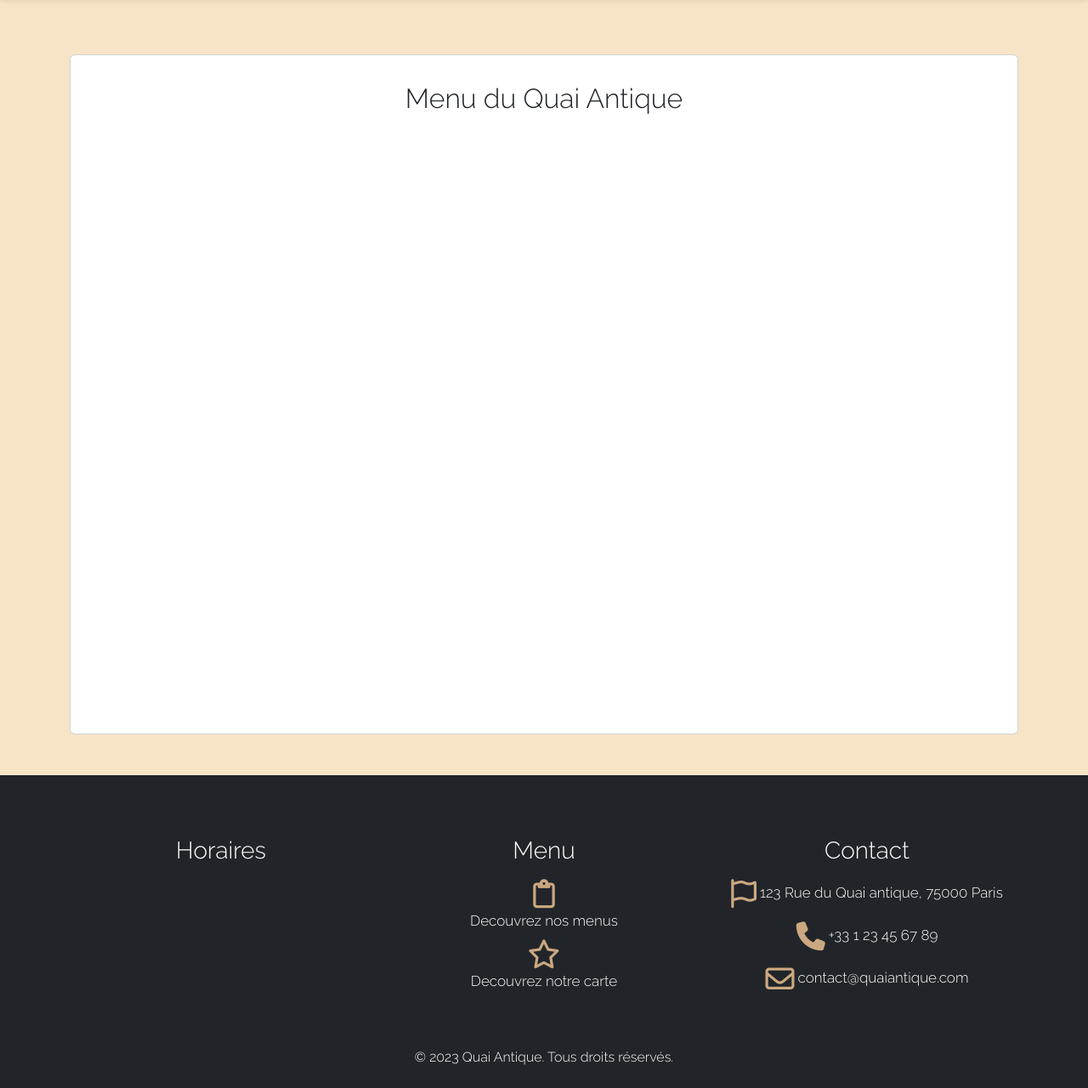
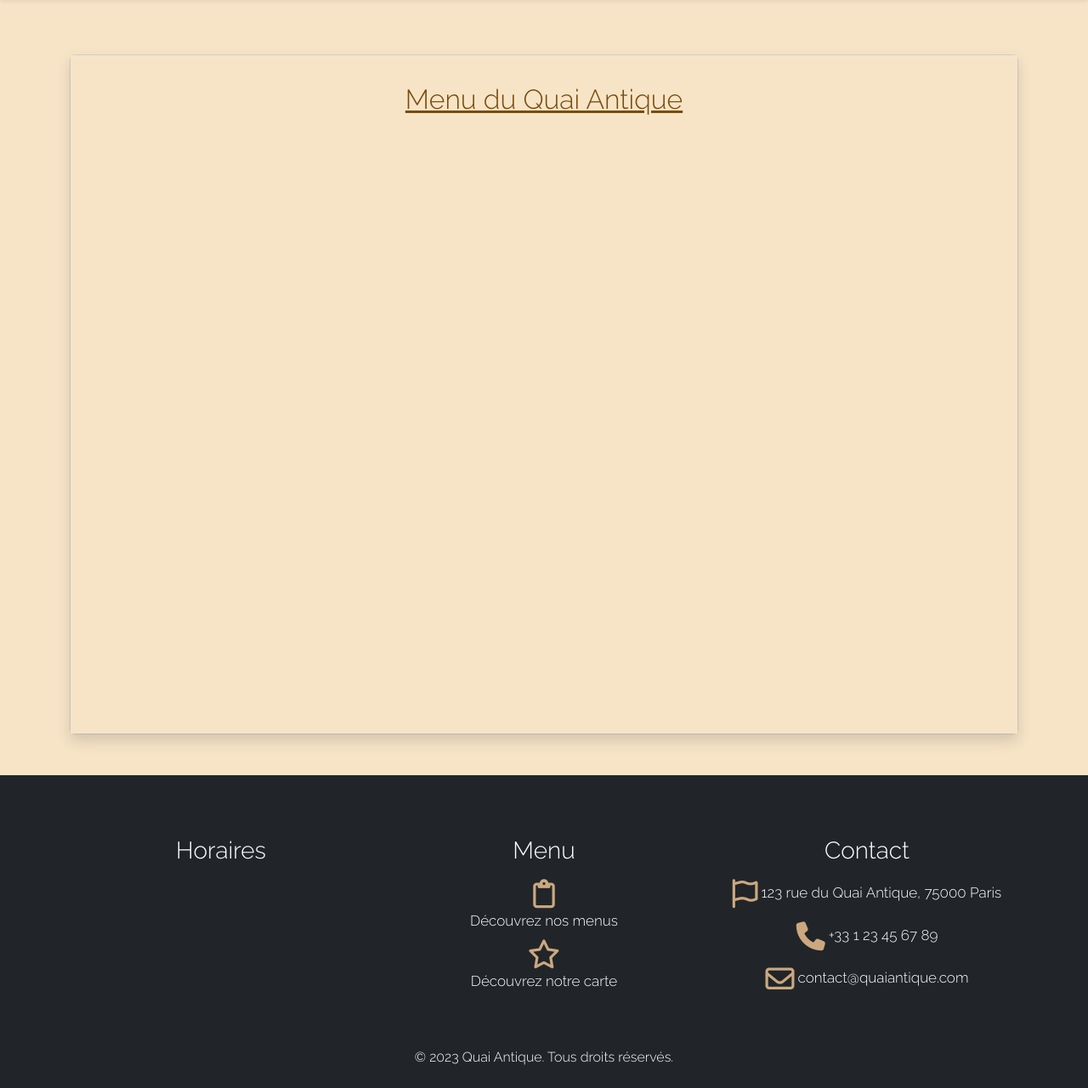
Before and after one commit to Ioma69/ECF, a Symfony app: template templates/Formulas/Formula.html.twig in a window 1280 px wide. Shown: the part 126-1406 px from the top of the page at 85% size. Run offline with Twig, Linux system fonts and the light colour scheme; the template is opened without the code that fills it, so the values that code supplies are empty; some libraries are stand-ins or nearby versions; some web fonts are replaced.

Commit message:
add stylized menu

```diff
--- a/public/styles/style.css
+++ b/public/styles/style.css
@@ -1,7 +1,3 @@
-
-
-
-
 body {
     min-height: 100vh;
     background-color: #f7e4c7;
@@ -49,6 +45,48 @@ body {
     border: thick double rgb(119, 76, 13);
 }
 
+.card-body {
+    border: #f7e4c7 solid 1px;
+    background-color: #f7e4c7;
+    color: rgb(119, 76, 13);
+    font-weight: lighter;
+
+}
+
+.card-title {
+    font-weight: 400;
+}
+
+
+.custom-scrollbar::-webkit-scrollbar {
+    width: 10px;
+  }
+
+
+  .custom-scrollbar::-webkit-scrollbar-track {
+    background:  #f7e4c7;
+  }
+
+
+  .custom-scrollbar::-webkit-scrollbar-thumb {
+    background-color: rgb(119, 76, 13);
+    border-radius: 5px;
+  }
+
+
+  .custom-scrollbar::-webkit-scrollbar-thumb:hover {
+    background-color: #f7e4c7;
+  }
+
+
+  .custom-hr {
+    border-top: 1.5px solid rgb(119, 76, 13);
+    width: 50%;
+    margin-left: auto;
+    margin-right: auto;
+  }
+
+
 @media screen and (min-width: 320px) and (max-width : 750px) {
     .card-img-top {
       height: 250px;
--- a/templates/Formulas/Formula.html.twig
+++ b/templates/Formulas/Formula.html.twig
@@ -3,20 +3,20 @@
 {% block body %}
   <div class="container mt-3 mb-5">
     <div class="card vh-100 mt-5">
-      <div class="card-body mb-5">
-        <h2 class="text-center mt-3">Menu du Quai Antique</h2>
+      <div class="card-body custom-scrollbar shadow" style="overflow-y: auto;">
+        <h2 class="text-center mt-3 mb-5 text-decoration-underline">Menu du Quai Antique</h2>
         {% for menu in menus %}
           <div class="row mb-5">
             <div class="col-md-12">
-              <h5 class="card-title text-center">{{ menu.menuTitle }}</h5>
-			  <p class="card-text text-center">{{ menu.description }}</p>
-              <hr>
+              <h4 class="card-title text-center">{{ menu.menuTitle }}</h4>
+              <p class="card-text text-center">{{ menu.description }}</p>
+              <hr class="custom-hr">
               {% for dishe in menuDishes[menu.id] %}
-                <h4 class="card-title text-center">{{ dishe.title }}</h4>
+                <h5 class="card-title text-center">{{ dishe.title }}</h5>
               {% endfor %}
               <div class="d-flex justify-content-center">
-                <a href="{{ path('delete-formula', {'id': menu.id}) }}" class="btn btn-danger btn-sm ms-1">Supprimer</a>
-                <a href="{{ path('edit-formula', {'id': menu.id}) }}" class="btn btn-warning btn-sm ms-1">Modifier</a>
+                <a href="{{ path('delete-formula', {'id': menu.id}) }}" class="btn btn-danger btn-sm ms-1"> <i class="fas fa-trash"></i>Supprimer</a>
+                <a href="{{ path('edit-formula', {'id': menu.id}) }}" class="btn btn-warning btn-sm ms-1"> <i class="fas fa-edit"></i>Modifier</a>
               </div>
             </div>
           </div>
--- a/templates/PicDishes/index.html.twig
+++ b/templates/PicDishes/index.html.twig
@@ -16,8 +16,8 @@
         <div class="card-img-overlay">
           {% if ( is_granted('ROLE_ADMIN') ) %}
           <div class="d-flex justify-content-center mt-4">
-            <a href="{{ path('delete-picdishe', {'id': picdishe.id}) }}" class="btn btn-danger btn-sm me-1"><i class="fas fa-trash"></i></a>
-            <a href="{{ path('edit-picdishe', {'id': picdishe.id}) }}" class="btn btn-warning btn-sm"><i class="fas fa-edit"></i></a>
+            <a href="{{ path('delete-picdishe', {'id': picdishe.id}) }}" class="btn btn-danger btn-sm me-1"><i class="fas fa-trash"></i>Supprimer</a>
+            <a href="{{ path('edit-picdishe', {'id': picdishe.id}) }}" class="btn btn-warning btn-sm"><i class="fas fa-edit"></i>Modifier</a>
           </div>
           {% endif %}
           <h5 class="card-title card-js mt-4 text-center">{{ picdishe.title }}</h5>
--- a/templates/footer.html.twig
+++ b/templates/footer.html.twig
@@ -28,13 +28,13 @@
             <div class="col-md-4 d-flex flex-column">
                 <h3 class="mb-3 d-flex justify-content-center align-items-center mt-3 mt-md-0">Menu</h3>
                 <ul class="list-unstyled d-flex justify-content-center align-items-center flex-column">
-                  <li class="text-center"><a href="#" class="text-white text-decoration-none police"><i class="fa-regular fa-clipboard fa-2x" style="color: #cba880;"></i><br>Decouvrez nos menus</a></li>
-                  <li class="text-center"><a href="#" class="text-white text-decoration-none police"><i class="fa-regular fa-star fa-2x mt-2" style="color: #cba880;"></i><br>Decouvrez notre carte</a></li>
+                  <li class="text-center"><a href="#" class="text-white text-decoration-none police"><i class="fa-regular fa-clipboard fa-2x" style="color: #cba880;"></i><br>Découvrez nos menus</a></li>
+                  <li class="text-center"><a href="#" class="text-white text-decoration-none police"><i class="fa-regular fa-star fa-2x mt-2" style="color: #cba880;"></i><br>Découvrez notre carte</a></li>
                 </ul>
             </div>
             <div class="col-md-4 mt-3 mt-sm-4 mt-md-0 d-sm-flex d-md-block flex-column flex-md-row">
                 <h3 class="mb-3 d-flex justify-content-center">Contact</h3>
-                <p class="mb-1 d-flex justify-content-center police mt-3 align-items-center flex-column flex-md-row"><i class="fa-regular fa-flag d-flex align-items-center me-1 fa-2x" style="color: #cba880;"></i> 123 Rue du Quai antique, 75000 Paris</p>
+                <p class="mb-1 d-flex justify-content-center police mt-3 align-items-center flex-column flex-md-row"><i class="fa-regular fa-flag d-flex align-items-center me-1 fa-2x" style="color: #cba880;"></i> 123 rue du Quai Antique, 75000 Paris</p>
                 <p class="mb-1 d-flex justify-content-center police mt-3 align-items-center flex-column flex-md-row"><i class="fas fa-phone d-flex align-items-center me-1 fa-2x" style="color: #cba880;"></i> +33 1 23 45 67 89</p>
                 <p class="mb-1 d-flex justify-content-center align-items-center police mt-3 flex-column flex-md-row"><i class="fa-regular fa-envelope d-flex align-items-center me-1 fa-2x" style="color: #cba880;"></i> contact@quaiantique.com</p>
             </div>
```
